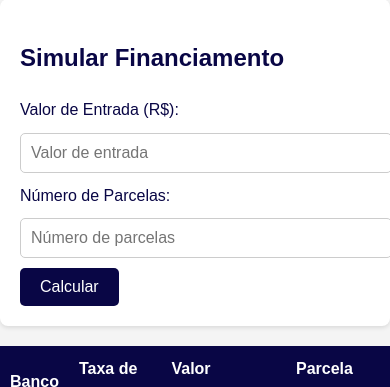
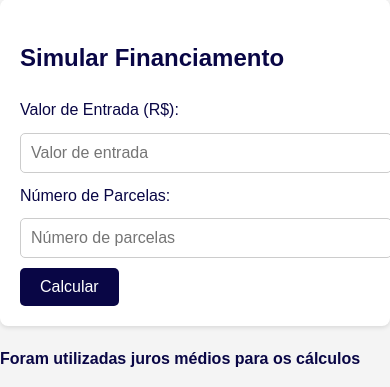
Before and after one commit to PedroMotteran/grankar_site, a Flask app: template templates/detalhes.html in a window 390 px wide. Shown: the part 295-682 px from the top of the page. Run offline with Flask 3, Linux system fonts and the light colour scheme; the template is opened without the code that fills it, so the values that code supplies are empty.

Commit message:
dale agr ta pronto

```diff
--- a/static/css/styles.css
+++ b/static/css/styles.css
@@ -424,6 +424,10 @@ body.login-page {
         margin: 10px 0;
     }
 
+    .tabela_tlt {
+        font-size: 16px;
+    }
+
     .titulo_carros_disp {
         text-align: center;
         color: #e60000;
@@ -504,6 +508,9 @@ body.login-page {
 
     .card p {
         font-size: 14px;
+    }
+    .tabela_tlt {
+        font-size: 16px;
     }
 
     .card a {
@@ -635,6 +642,9 @@ body.simulacao-page {
     .simulacao-container button {
         font-size: 14px;
     }
+    .tabela_tlt {
+        font-size: 16px;
+    }
 }
 
 @media (max-width: 480px) {
@@ -653,4 +663,7 @@ body.simulacao-page {
     .simulacao-container button {
         font-size: 12px;
     }
+    .tabela_tlt {
+        font-size: 16px;
+    }
 }
--- a/templates/detalhes.html
+++ b/templates/detalhes.html
@@ -36,6 +36,7 @@
 
     <!-- Tabela de resultados -->
     <table class="resultado-tabela" id="resultado-tabela">
+        <h1 class="tabela_tlt">Foram utilizadas juros médios para os cálculos</h1>
         <thead>
             <tr>
                 <th>Banco</th>
```
